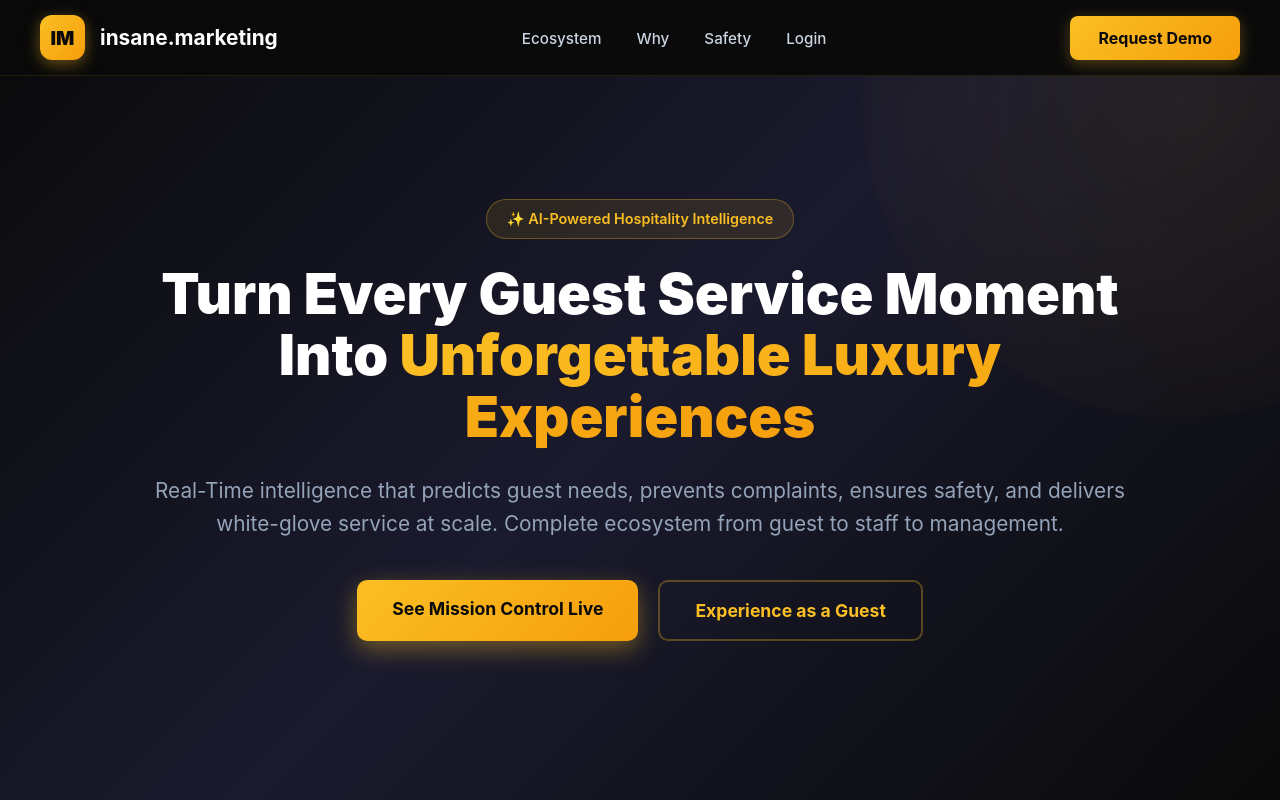
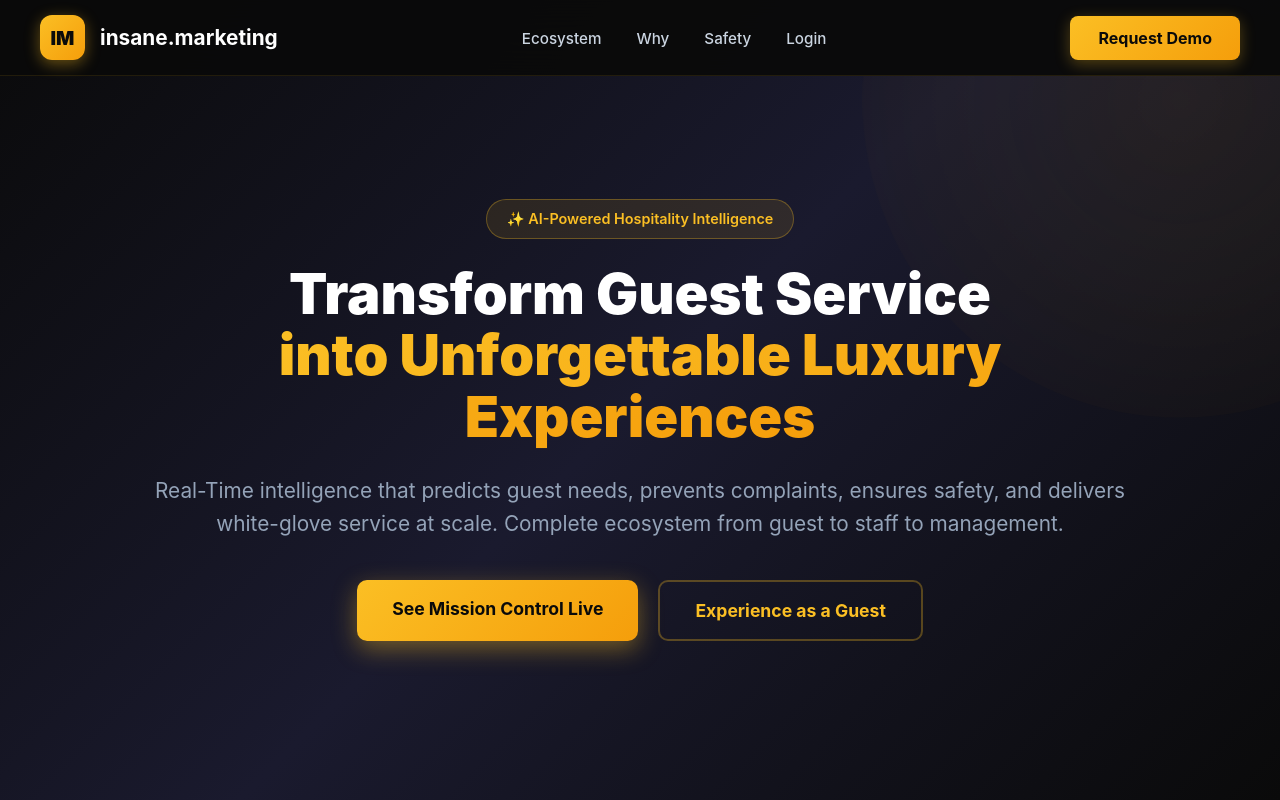
Before and after one commit to stevooooooo777/insane-marketing-frontend, a website: page index.html in a window 1280 px wide. Shown: the top 800 px of the page. Drawn offline with nearby package versions, Linux system fonts and the light colour scheme.

Commit message:
Update home title

```diff
--- a/index.html
+++ b/index.html
@@ -980,9 +980,7 @@
             <div class="hero-badge">✨ AI-Powered Hospitality Intelligence</div>
 
             <h1 class="hero-title">
-               Turn Every Guest Service Moment Into
-
-<span class="highlight">Unforgettable Luxury Experiences</span>
+               Transform Guest Service<br/> <span class="highlight"> into Unforgettable Luxury Experiences</span>
             </h1>
 
             <p class="hero-subtitle">
```
